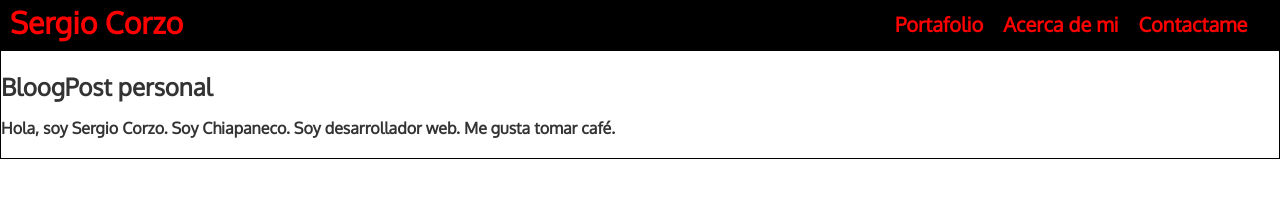
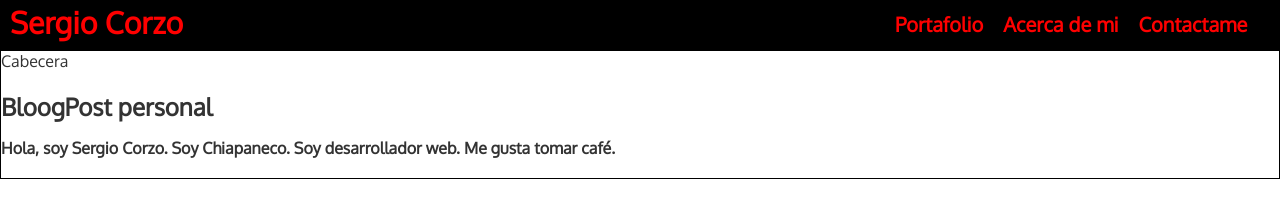
Before and after one commit to Checorzo/Portfolio, a plain HTML site: page index.html in a window 1280 px wide. Drawn offline with Linux system fonts and the light colour scheme.

Commit message:
Se crea cabecera del blog

```diff
--- a/index.html
+++ b/index.html
@@ -22,6 +22,7 @@
     </header>
     <article>
         <div class="container">
+            Cabecera
             <h1>BloogPost personal</h>
             <p>Hola, soy Sergio Corzo.
             Soy Chiapaneco.
```
